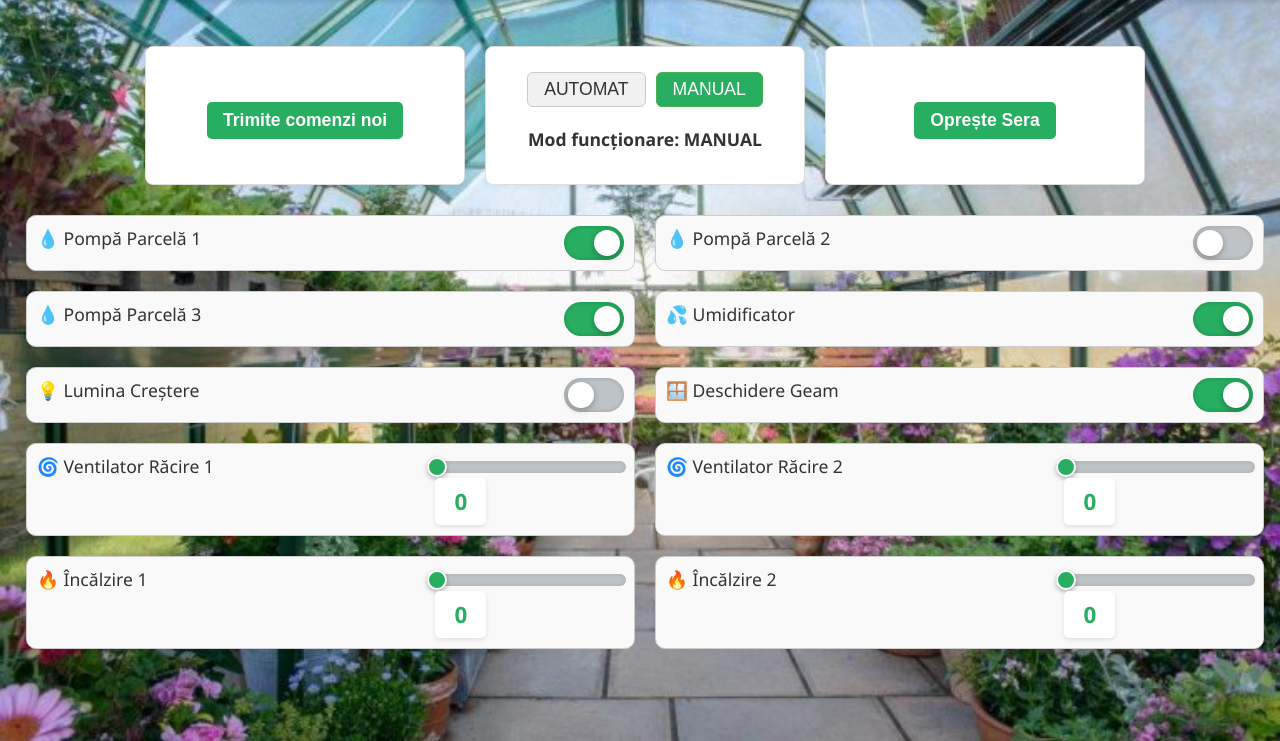
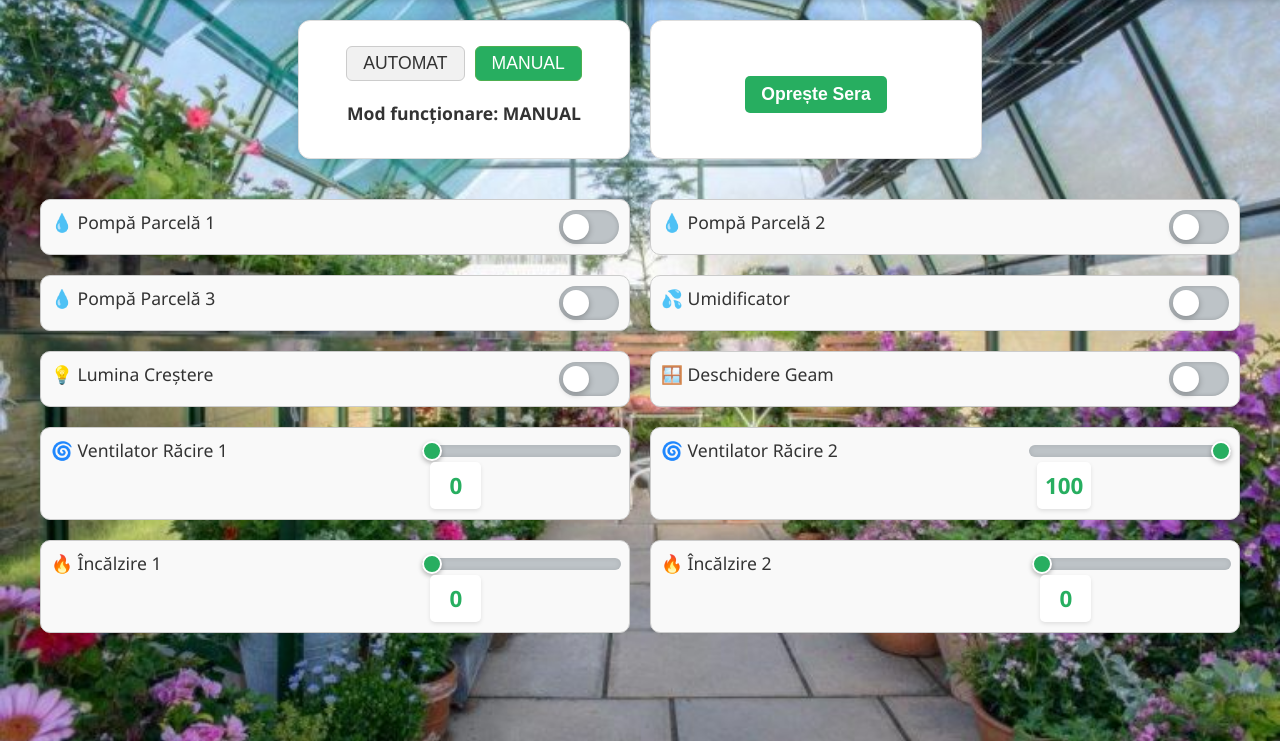
Before and after one commit to Hunterbog/Smart-Greenhouse, a Flask app: page / in a window 1280 px wide. Shown: the part 59-800 px from the top of the page. Run offline with Flask 3, Linux system fonts and the light colour scheme; a database or web service that is not in the repository returns one stand-in record (values such as "Sample title"); parts of the project's set-up code (start-up, migrations or seed data) failed here and were passed over; some libraries are stand-ins or nearby versions.

Commit message:
Add files via upload

```diff
--- a/MQTT_WebApp/MQTT_WebApp/backend/status.json
+++ b/MQTT_WebApp/MQTT_WebApp/backend/status.json
@@ -1,13 +1,13 @@
 {
   "mod": "ON",
-  "pompa1": "ON",
-  "geam": "ON",
-  "umidificator": "ON",
-  "pompa3": "ON",
+  "pompa1": "OFF",
+  "geam": "OFF",
+  "umidificator": "OFF",
+  "pompa3": "OFF",
   "pompa2": "OFF",
   "incalzire1": "0",
   "incalzire2": "0",
   "ventilator1": "0",
-  "ventilator2": "0",
+  "ventilator2": "100",
   "lumina": "OFF"
 }
--- a/MQTT_WebApp/MQTT_WebApp/frontend/static/css/styles.css
+++ b/MQTT_WebApp/MQTT_WebApp/frontend/static/css/styles.css
@@ -103,11 +103,6 @@ input:checked+.slider:before {
 }
 
 /* NAVBAR */
-
-#actuator-controls.opacity {
-  opacity: 0.80;
-  pointer-events: none;
-}
 
 input[type="range"] {
   -webkit-appearance: none;
@@ -492,36 +487,37 @@ canvas {
   text-align: center;
 }
 
-.actuator-controls {
-  display: flex;
-  flex-wrap: wrap;
-  gap: 20px;
-  margin-top: 30px;
-}
+
 
 /* Index HTML */
 .container-row {
   display: flex;
   justify-content: center;
+  align-items: stretch;
   gap: 20px;
-  margin: 30px auto;
+  margin: 20px auto;
   max-width: 1000px;
+  width: 100%;
   flex-wrap: nowrap;
-
-  .box {
-
-    display: flex;
-    justify-content: center;
-    align-items: center;
-    flex-direction: column;
-
-  }
 }
 
+.container-row .box {
+  flex: 1 1 0;
+  min-width: 250px;
+  max-width: 300px;
+  display: flex;
+  flex-direction: column;
+  justify-content: center;
+  align-items: center;
+  background: white;
+  border-radius: 12px;
+  box-shadow: 0 0 10px rgba(0, 0, 0, 0.1);
+}
+
+
 .content {
-  width: fit-content;
-  margin-left: 10px;
-  padding: 1rem;
+  padding: 0;
+  margin: 0 auto;
 }
 
 /* Index HTML  sfarsit*/
@@ -536,6 +532,19 @@ canvas {
   background-color: #f9f9f9;
   display: flex;
   justify-content: space-between;
+}
+
+.actuator-controls {
+  padding: 20px 40px;
+  display: flex;
+  flex-wrap: wrap;
+  gap: 20px;
+  /* margin-top: 8px; */
+}
+
+#actuator-controls.opacity {
+  opacity: 0.80;
+  pointer-events: none;
 }
 
 /* Index HTML actuatori sfarsit*/
--- a/MQTT_WebApp/MQTT_WebApp/frontend/static/js/app.js
+++ b/MQTT_WebApp/MQTT_WebApp/frontend/static/js/app.js
@@ -42,6 +42,12 @@ async function initActuatorPage() {
       updateActuatorVisibility(newState);
       btnManual.classList.toggle('active', newState === 'ON');
       btnAuto.classList.toggle('active', newState !== 'ON');
+      const comenziBox = document.getElementById('box-trimite-comenzi');
+      if (comenziBox) {
+        comenziBox.style.display = (newState === 'ON') ? 'none' : 'flex';
+      }
+
+
     } catch (err) {
       console.error('Failed to set mod state:', err);
     }
@@ -108,10 +114,6 @@ analogActuators.forEach(id => {
     }
   });
 
-
-
-
-
   const mqttOptions = {
     username: 'hunterbog',
     password: 'Ashford1875',
--- a/MQTT_WebApp/MQTT_WebApp/frontend/static/js/plants.js
+++ b/MQTT_WebApp/MQTT_WebApp/frontend/static/js/plants.js
@@ -102,7 +102,13 @@ function openCommandPopup() {
   document.getElementById("commandForm").style.display = "block";
   document.getElementById("overlay").style.display = "block";
   document.body.style.overflow = "hidden";
+  fetch('/plants_update')
+    .then(res => res.json())
+    .catch(err => {
+      console.error('Eroare la preluare:', err);
+    });
 }
+
 
 function closeCommandPopup() {
   document.getElementById("commandForm").style.display = "none";
@@ -135,7 +141,7 @@ function submitForm(event) {
         document.getElementById("humidity_day").value = "";
         document.getElementById("temp_night").value = "";
         document.getElementById("humidity_night").value = "";
-    //   alert("Trimis cu Succes!");
+      //  alert("Trimis cu Succes!");
 
       } else {
         alert("Eroare: " + (response.message || "necunoscută"));
--- a/MQTT_WebApp/MQTT_WebApp/frontend/static/js/sensors.js
+++ b/MQTT_WebApp/MQTT_WebApp/frontend/static/js/sensors.js
@@ -35,7 +35,7 @@ document.addEventListener('DOMContentLoaded', () => {
             document.getElementById('humidity').textContent = `${sensor.humidity.toFixed(1)}%`;
             document.getElementById('lux').textContent = `${sensor.light}`;
             document.getElementById('waterLevel').textContent = `${sensor.waterLevel}%`;
-            document.getElementById('waterVolume').textContent = `${sensor.waterVolume} L`;
+            document.getElementById('waterVolume').textContent = `${sensor.waterVolume.toFixed(1)} L`;
             document.getElementById('soil1').textContent = `${sensor.soil1} `;
             document.getElementById('soil2').textContent = `${sensor.soil2}`;
             document.getElementById('soil3').textContent = `${sensor.soil3}`;
--- a/MQTT_WebApp/MQTT_WebApp/frontend/templates/data.html
+++ b/MQTT_WebApp/MQTT_WebApp/frontend/templates/data.html
@@ -64,7 +64,7 @@
 
             <div class="card water-volume-card">
                 <span class="card-title">Volum apa Bazin</span>
-                <span class="card-value" id="waterVolume">{{ sensor_data.waterVolume }} L</span>
+                <span class="card-value" id="waterVolume">{{'%.1f' % sensor_data.waterVolume }} L</span>
             </div>
 
             <div class="card soil-card">
--- a/MQTT_WebApp/MQTT_WebApp/frontend/templates/humidity-graph.html
+++ b/MQTT_WebApp/MQTT_WebApp/frontend/templates/humidity-graph.html
@@ -29,7 +29,7 @@
       canvasId: 'humidityChart',
       sensor: 'humidity',
       labelPrefix: 'Umiditate',
-      unit: '°C',
+      unit: '%',
       colorSet: ['#4BC0C0'],
       showLegend: false
     };
--- a/MQTT_WebApp/MQTT_WebApp/frontend/templates/index.html
+++ b/MQTT_WebApp/MQTT_WebApp/frontend/templates/index.html
@@ -19,18 +19,19 @@
     background-attachment: fixed;
   }
 </style>
+
 <body class="index-page">
   {% include 'navbar.html' %}
   {% include 'popup_form.html' %}
 
   <div class="content">
     <div class="container-row">
-      <div class="box">
+      <div class="box" id="box-trimite-comenzi" {% if statuses.get('mod') !='OFF' %}style="display: none;" {% endif %}>
         <div class="control-buttons">
-          <button onclick="openCommandPopup()" class="btn">Trimite comenzi noi</button>
+          <button onclick="openCommandPopup()" class="btn" id="btn-trimite-comenzi">Trimite comenzi noi</button>
         </div>
       </div>
-      <div class="box">
+      <div class="box" id="box-mod">
         <div class="mod-toggle">
           <button id="btn-automat"
             class="mod-btn {% if statuses.get('mod') != 'ON' %}active{% endif %}">AUTOMAT</button>
@@ -43,13 +44,14 @@
           </span>
         </p>
       </div>
-      <div class="box">
+
+      <div class="box" id="box-opreste">
         <div class="control-buttons">
           <button onclick="markAsHarvested()" class="btn">Oprește Sera</button>
         </div>
       </div>
     </div>
-
+  </div>
 
   <div class="actuator-controls {% if statuses.get('mod') != 'ON' %}opacity{% endif %}" id="actuator-controls">
     <div class="actuator-box">
--- a/MQTT_WebApp/MQTT_WebApp/frontend/templates/popup_form.html
+++ b/MQTT_WebApp/MQTT_WebApp/frontend/templates/popup_form.html
@@ -9,12 +9,14 @@
         Temp zi:
         <span class="info-icon" title="Temperatura ideală ziua. Folosiți un interval recomandat (°C).">ℹ️</span>
       </label>
+      <small><i>Valoare actuală: {{ active_crop.optimal_temp_day }}°C</i></small>
       <input type="text" id="temp_day" required>
 
       <label for="humidity_day">
         Umiditate zi:
         <span class="info-icon" title="Nivelul optim de umiditate în timpul zilei. Folosiți un interval recomandat (%).">ℹ️</span>
       </label>
+      <small><i>Valoare actuală: {{ active_crop.optimal_humidity_day }}%</i></small>
       <input type="text" id="humidity_day" required>
     </div>
 
@@ -23,12 +25,14 @@
         Temp noapte:
         <span class="info-icon" title="Temperatura recomandată pe timpul nopții. Folosiți un interval recomandat (°C).">ℹ️</span>
       </label>
+      <small><i>Valoare actuală: {{ active_crop.optimal_temp_night }}°C</i></small>
       <input type="text" id="temp_night" required>
 
       <label for="humidity_night">
         Umiditate noapte:
         <span class="info-icon" title="Umiditatea dorită în timpul nopții. Folosiți un interval recomandat(%).">ℹ️</span>
       </label>
+      <small><i>Valoare actuală: {{ active_crop.optimal_humidity_night }}%</i></small>
       <input type="text" id="humidity_night" required>
     </div>
 
```
Also changed, not shown: MQTT_WebApp/MQTT_WebApp/backend/graphs.py (+6 -4 lines), MQTT_WebApp/MQTT_WebApp/backend/plants_history.py (+20 -3 lines), MQTT_WebApp/MQTT_WebApp/frontend/static/js/chart.js (+17 -10 lines). Lines whose indentation alone changed are shown as unchanged.
